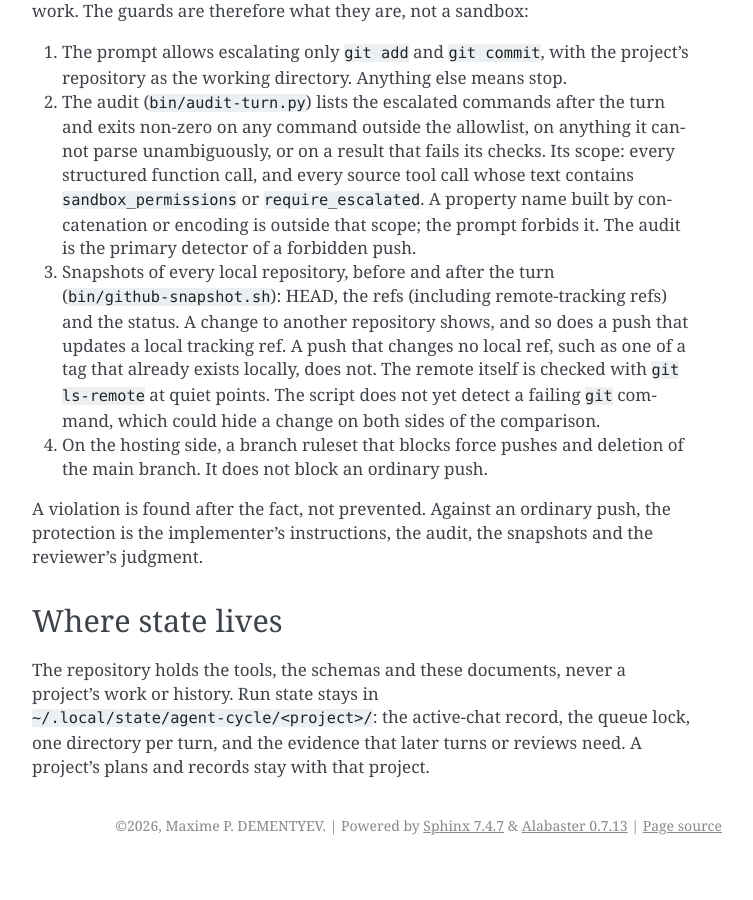
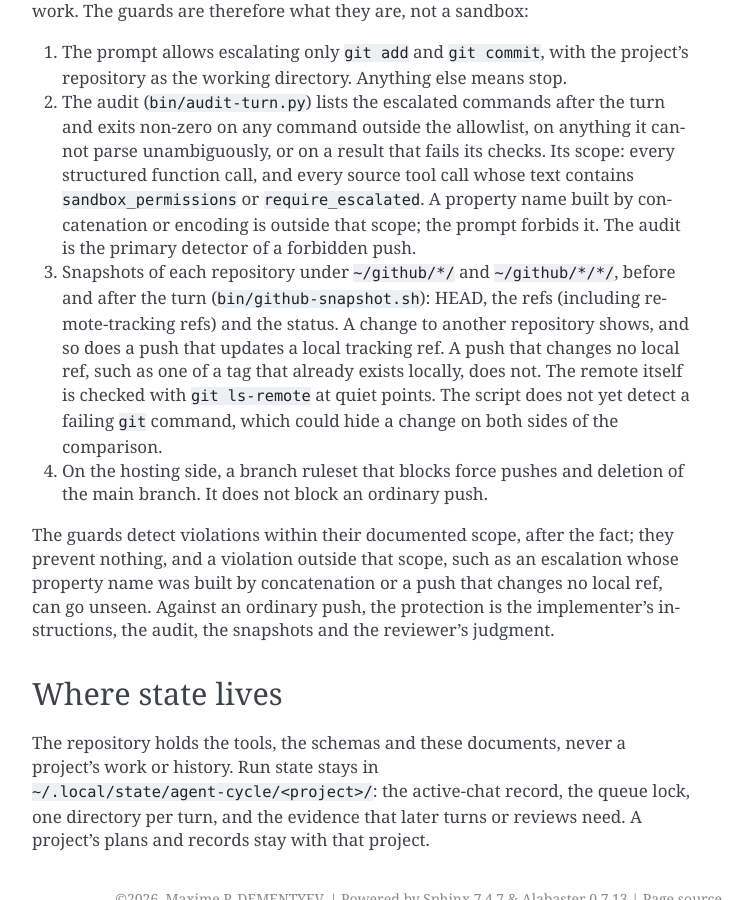
Before and after one commit to dememax/agent-cycle, a Sphinx documentation site: the page built from docs/design.rst, in a window 1280 px wide and 900 px high, scrolled down 1906 px. Shown: the whole window, without its empty margins (388-1141 px from the left). Built offline with Sphinx 7.4.7, drawn with Linux system fonts in a browser that asks for light colours; before the commit the page ends 2771 px from its top, so only the background shows below that.

Commit message:
docs: no detection guarantee beyond the guards' scope
Context: Codex's confirmation review of 4db6f62 (agent-cycle turn 7)
found one blocker and four minor findings, each confirmed against the
code at f2279cd.

- DOC7/B1: the README and design.rst no longer say that "a violation is
  found after the fact"; the guards detect violations within their
  documented scope, prevent nothing, and a violation outside that scope
  (a concatenated property name, a push that changes no local ref) can
  go unseen.
- DOC7/M1: the README's audit scope names structured function calls as
  well as marker-selected source calls.
- DOC7/M2: turn.rst says which tools take the project variables, without
  calling them the only log readers (turn-usage.py reads a log too).
- DOC7/M3: the snapshot's search scope is stated: repositories under
  ~/github/*/ and ~/github/*/*/.
- DOC7/M4: result.json is written only when the extracted span parses.

Safety boundary: documentation only.

Validation: check_rst's loop on docs/: 0 errors, 0 warnings, Sphinx
clean; git diff --check clean; boundary scan clean.

Co-Authored-By: Claude Opus 5.5 <noreply@anthropic.com>

```diff
--- a/docs/design.rst
+++ b/docs/design.rst
@@ -107,7 +107,8 @@ are, not a sandbox:
    ``require_escalated``. A property name built by concatenation or
    encoding is outside that scope; the prompt forbids it. The audit is the
    primary detector of a forbidden push.
-3. Snapshots of every local repository, before and after the turn
+3. Snapshots of each repository under ``~/github/*/`` and
+   ``~/github/*/*/``, before and after the turn
    (``bin/github-snapshot.sh``): HEAD, the refs (including remote-tracking
    refs) and the status. A change to another repository shows, and so does
    a push that updates a local tracking ref. A push that changes no local
@@ -118,9 +119,12 @@ are, not a sandbox:
 4. On the hosting side, a branch ruleset that blocks force pushes and
    deletion of the main branch. It does not block an ordinary push.
 
-A violation is found after the fact, not prevented. Against an ordinary
-push, the protection is the implementer's instructions, the audit, the
-snapshots and the reviewer's judgment.
+The guards detect violations within their documented scope, after the
+fact; they prevent nothing, and a violation outside that scope, such as an
+escalation whose property name was built by concatenation or a push that
+changes no local ref, can go unseen. Against an ordinary push, the
+protection is the implementer's instructions, the audit, the snapshots and
+the reviewer's judgment.
 
 *******************
 Where state lives
```
Also changed, not shown: README.md (+10 -8 lines), docs/turn.rst (+8 -7 lines).
